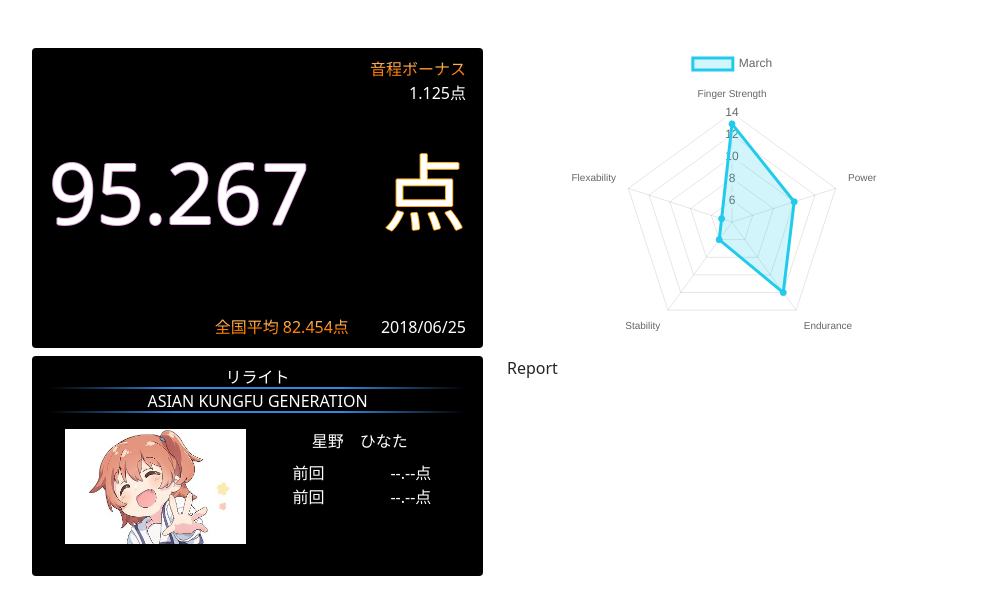
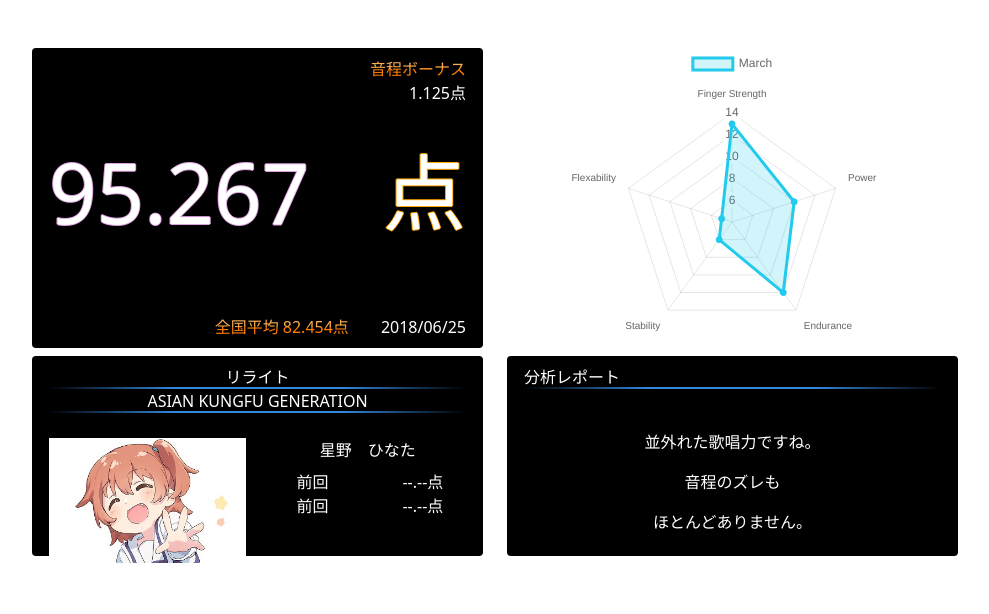
Before and after one commit to ysdko/inscoDX, a Next.js app: page / in a window 1280 px wide. Shown: the top 614 px of the page, without its empty margins (145-1134 px from the left). Built offline with nearby package versions, Linux system fonts and the light colour scheme.

Commit message:
add: reportコンポーネントの追加

```diff
--- a/component/discribe.tsx
+++ b/component/discribe.tsx
@@ -4,12 +4,14 @@ import hosino from "../public/hosino-50.jpg"
 
 const Discribe = () => {
     return (
-        <div className="card box">
+        <div className="card box box-bottom">
             <div className="card-header">
                 <div className="card-body text-center p-0">
                     <p className="text-center text-underline m-0">リライト</p>
                     <p className="text-center text-underline m-0">ASIAN KUNGFU GENERATION</p>
                 </div>
+            </div>
+
             <div className="card-body">
                 <div className="row">
                     <div className="col-6">
@@ -29,8 +31,6 @@ const Discribe = () => {
                 </div>
             </div>
         </div>
-
-        </div>
     )
 }
 
--- a/component/report.tsx
+++ b/component/report.tsx
@@ -2,8 +2,15 @@ import React from 'react'
 
 const Report = () => {
     return (
-        <div className="box-bottom">
-            Report
+        <div className="card box box-bottom">
+            <div className="card-header">
+                <p className="text-underline">分析レポート</p>
+            </div>
+            <div className="card-body text-center">
+                <p>並外れた歌唱力ですね。</p>
+                <p>音程のズレも</p>
+                <p>ほとんどありません。</p>
+            </div>
         </div>
     )
 }
--- a/styles/globals.css
+++ b/styles/globals.css
@@ -23,6 +23,10 @@ a {
 .box-upper{
   height: 300px;
 
+}
+
+.box-bottom{
+  height: 200px;
 }
 
 .box-score-main{
```
Lines whose indentation alone changed are shown as unchanged.
